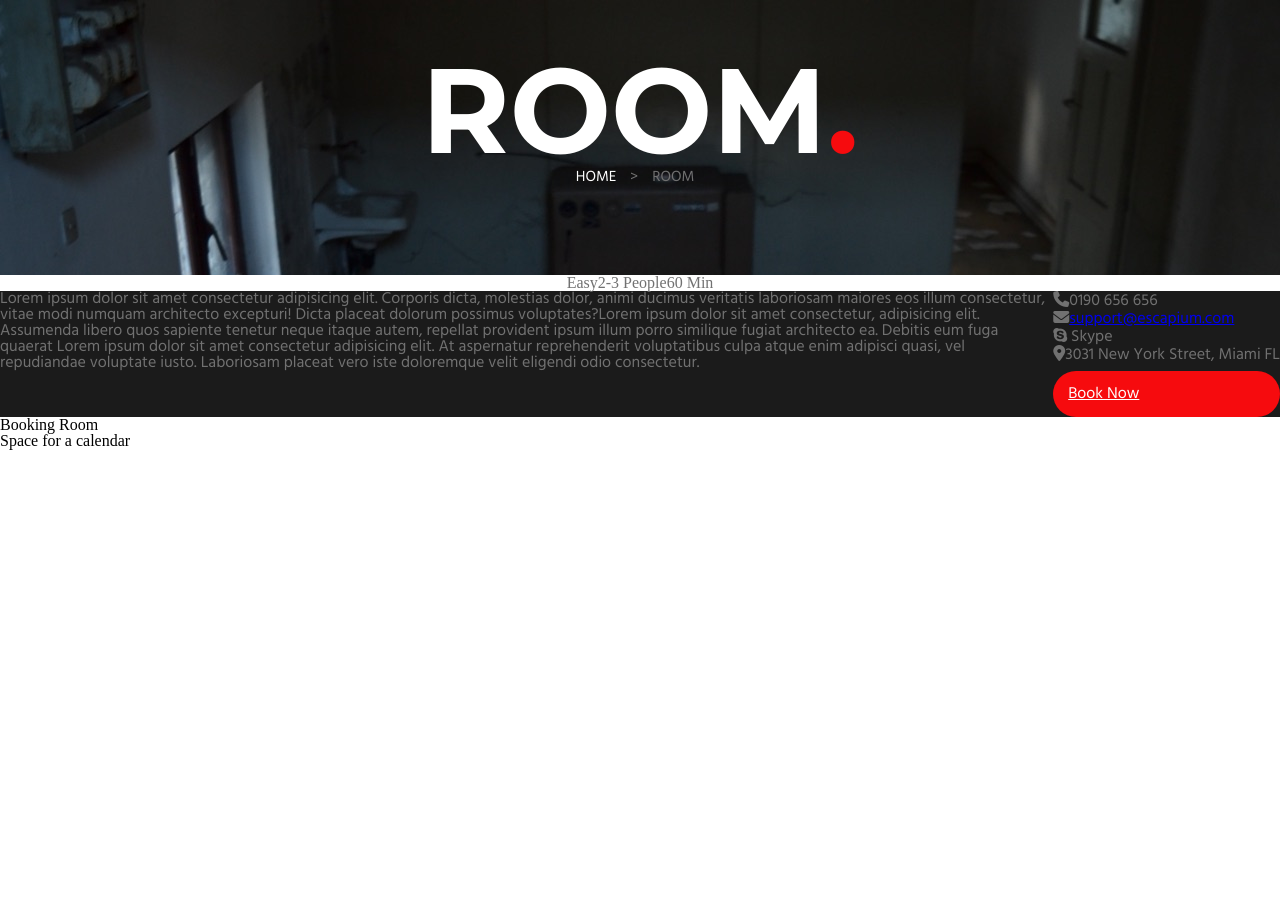
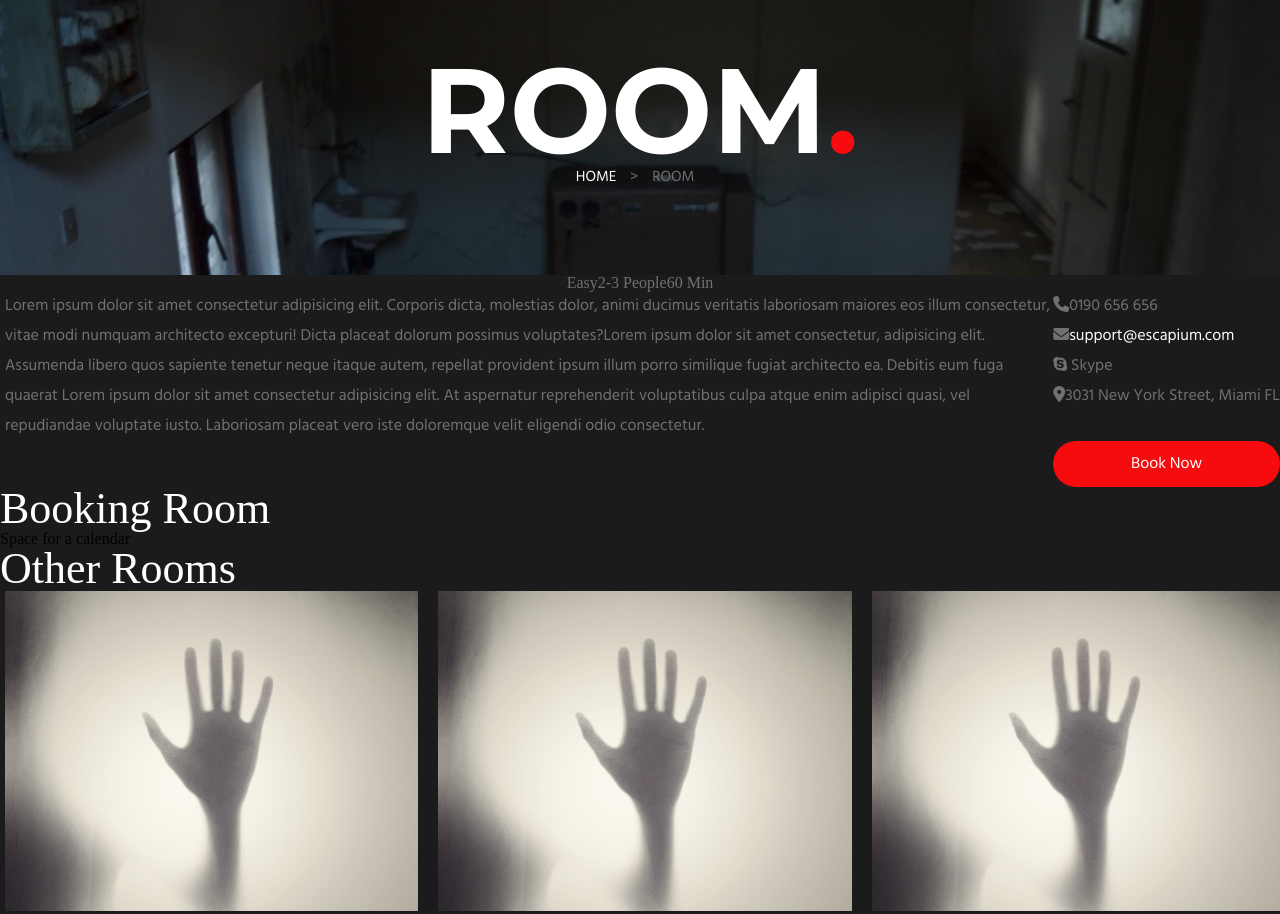
Before and after one commit to becodeorg/hamilton-7-escapium-team-9, a website: page singleRoom.html in a window 1280 px wide. Before the commit the page ends 800 px from the top, so only its background shows below. Drawn offline with Linux system fonts and the light colour scheme.

Commit message:
Rooms page updated

```diff
--- a/resources/scss/components/_buttons.scss
+++ b/resources/scss/components/_buttons.scss
@@ -3,8 +3,10 @@
 @use "../utilities/_colors.scss" as *;
 @use "../utilities/_variables.scss" as *;
 
-.booknow{
+.button{
     @include Hind();
+    text-align: center;
+    text-decoration: none;
     color:white;
     background-color: $red;
     padding: 15px;
@@ -13,7 +15,7 @@
     transition: 0.5s ease-in-out;
 }
 
-.booknow:hover{
+.button:hover{
     color:$red;
     background-color: white;
     padding: 15px;
--- a/resources/scss/pages/_singleroom.scss
+++ b/resources/scss/pages/_singleroom.scss
@@ -8,7 +8,9 @@
 
 @include hero(url(../images/slide-1.jpg));
 
-
+body{
+    background-color: $darkest_background;
+}
 
 
 
@@ -29,7 +31,10 @@
                 }
             }
     }
-
+    h2{
+        color: white;
+        font-size: $desktop-font-size-h2;
+    }
 
 }
 
@@ -49,6 +54,11 @@
                 }
                                 }
                     }
+    h2{
+        color: white;
+        font-size: $mobile-font-size-h2;
+    }
+//
 }
 
 @media (max-width:412px) {
@@ -67,6 +77,10 @@
                 }
         }
     }
+    h2{
+        color: white;
+        font-size: $mobile-font-size-h2;
+    }
 }
 
 // header placement done
@@ -81,6 +95,16 @@
     //background-color: $darkest_background;
     @include Hind();
     color: $global_font_color;
+    p{
+        line-height:30px;
+        text-align: left;
+        margin-left: 5px;
+    }
+
+    li{
+        line-height: 30px;
+    }
+
 }
 
 .desc_container{
@@ -95,10 +119,34 @@
     }
     .locationspecs{
         grid-area:1/2/1/2;
+        a[href^="mailto:"]{
+            @include nolinkchange;
+            color:$white_background
+        }
     }
-    .booknow{
+    .button{
         grid-area: 2/2/2/2;
 
     }
 
 }
+
+
+
+.other-rooms{
+    @include flexrow;
+    gap: 20px;
+    background-color: $darkest_background;
+    img{
+        max-width: 100%;
+        max-height: 100%;
+
+
+    }
+    .roomthumbnail{
+        height: 40vh;
+        width: 33vw;
+        margin-left: 5px;
+
+    }
+}
--- a/resources/scss/utilities/_mixins.scss
+++ b/resources/scss/utilities/_mixins.scss
@@ -13,6 +13,11 @@
 @mixin Hind{
     font-family: $paragraphs-font;
 
+}
+
+@mixin nolinkchange{
+    text-decoration: none;
+    color:$global_font_color;
 }
 
 @mixin hero ($bg_imageurl){
--- a/singleRoom.html
+++ b/singleRoom.html
@@ -46,22 +46,26 @@
             <li><i class="fas fa-location-dot"></i>3031 New York Street, Miami FL</li>
         </ul>
     </section>
-    <a href="" class="booknow">
+    <a href="" class="button">
         Book Now
     </a>
 </div>
 
     <section class="calendar">
-        <h3>
+        <h2>
             Booking Room
-        </h3>
+        </h2>
         <p>Space for a calendar</p>
     </section>
-    <section class="other-rooms">
-        <div class="room1"><img src="" alt=""></div>
-        <div class="room2"><img src="" alt=""></div>
-        <div class="room3"><img src="" alt=""></div>
-    </section>
+    <section>
+    <h2>Other Rooms</h2>
+    <div id="#room_section" class="other-rooms">
+
+        <div class="room1"><img class = "roomthumbnail" src="./resources/images/room-2.jpg" alt="Room 1"></div>
+        <div class="room2"><img class = "roomthumbnail" src="./resources/images/room-2.jpg" alt="Room 2"></div>
+        <div class="room3"><img class = "roomthumbnail" src="./resources/images/room-2.jpg" alt="Room 3"></div>
+    </div>
+</section>
 
 </body>
 </html>
```
Also changed, not shown: resources/css/style.css, resources/images/room-2.jpg (added), 1 other file.
